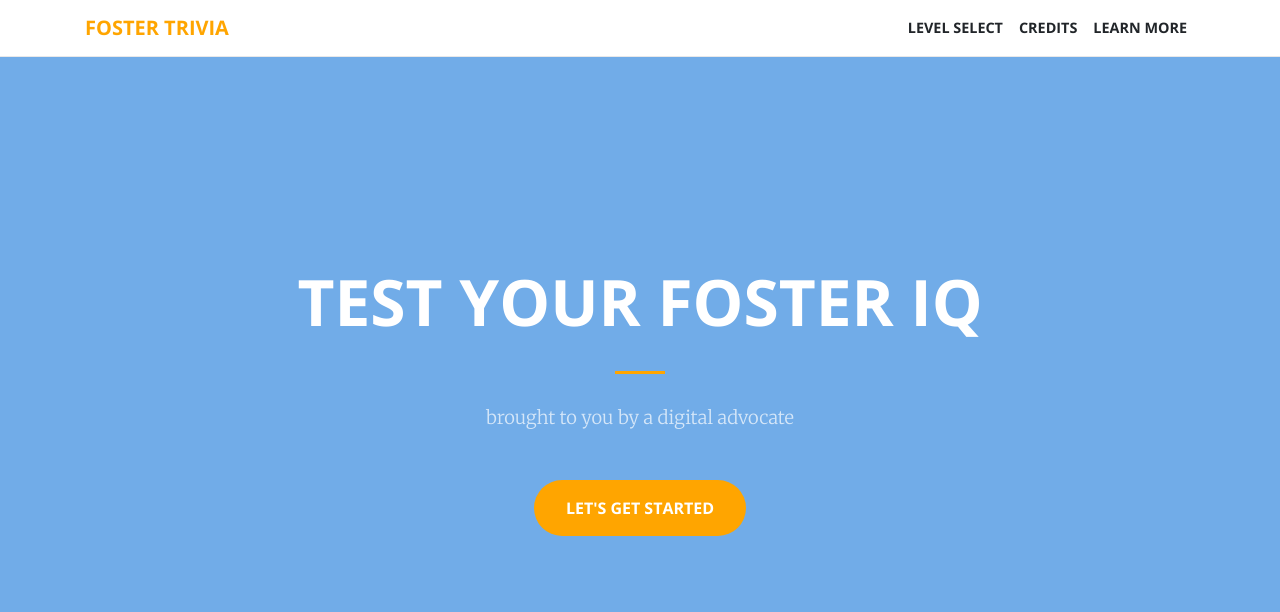
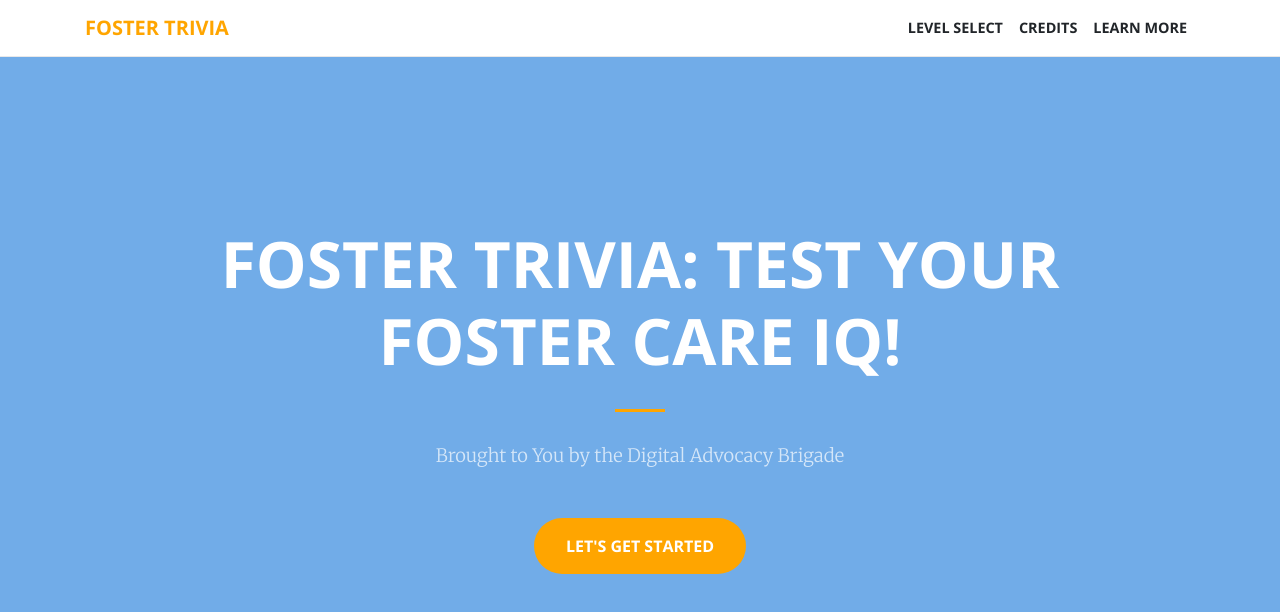
Before and after one commit to pfarcasanu/FosterAmerica, a plain HTML site: page index.html in a window 1280 px wide. Drawn offline with nearby package versions, Linux system fonts and the light colour scheme.

Commit message:
home screen shit for a screenshot

```diff
--- a/index.html
+++ b/index.html
@@ -56,12 +56,12 @@
         <div class="row">
           <div class="col-lg-10 mx-auto">
             <h1 class="title text-uppercase">
-              <strong class="title">Test Your Foster IQ</strong>
+              <strong class="title">Foster Trivia: Test Your Foster Care IQ!</strong>
             </h1>
             <hr>
           </div>
           <div class="col-lg-8 mx-auto">
-            <p class="text-faded mb-5">brought to you by a digital advocate</p>
+            <p class="text-faded mb-5">Brought to You by the Digital Advocacy Brigade</p>
             <a id="mybutton" class="btn btn-primary btn-xl" onmousedown="buttonClick();">Let's Get Started</a>
           </div>
         </div>
```
